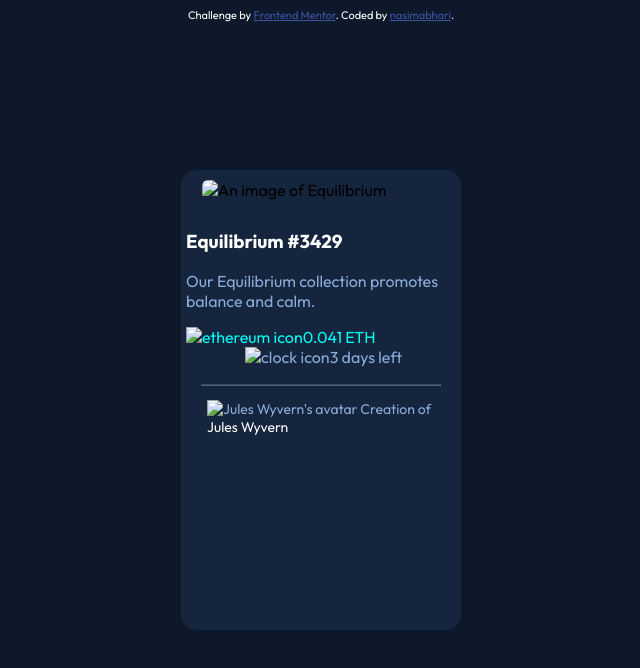
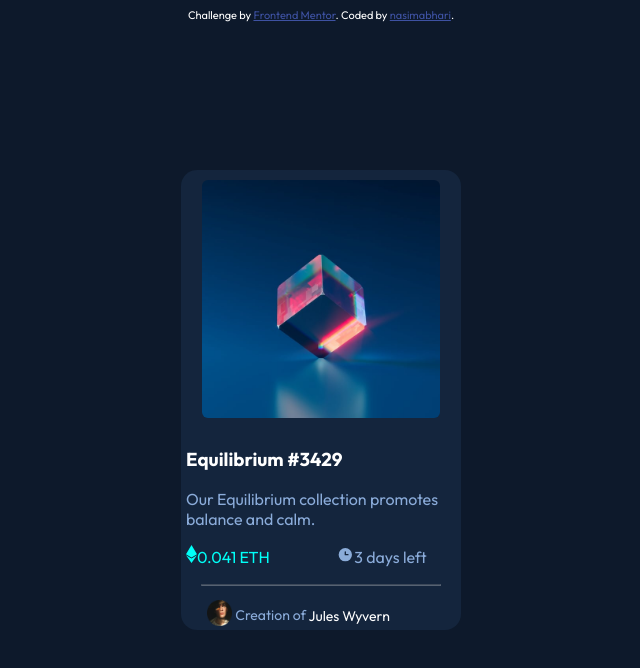
Before and after one commit to nasimabhari/NFT-preview-card-component, a plain HTML site: page index.html in a window 1280 px wide. Shown: the whole page, without its empty margins (319-959 px from the left). Drawn offline with Linux system fonts and the light colour scheme; the site is published under a folder, as on GitHub Pages, so addresses that start at the root find nothing.

Commit message:
Update index.html

```diff
--- a/index.html
+++ b/index.html
@@ -23,25 +23,25 @@
     <main>
       <div id="main-div">
         <img
-          src="/images/image-equilibrium.jpg"
+          src="./images/image-equilibrium.jpg"
           alt="An image of Equilibrium"
           id="eth-img"
         />
         <h3>Equilibrium #3429</h3>
         <p id="main-p">Our Equilibrium collection promotes balance and calm.</p>
         <span id="eth"
-          ><img src="/images/icon-ethereum.svg" alt="ethereum icon" />0.041
+          ><img src="./images/icon-ethereum.svg" alt="ethereum icon" />0.041
           ETH</span
         >
         <span id="clock"
-          ><img src="/images/icon-clock.svg" alt="clock icon" />3 days
+          ><img src="./images/icon-clock.svg" alt="clock icon" />3 days
           left</span
         >
         <br />
         <hr id="line" />
         <p id="avatar-p">
           <img
-            src="/images/image-avatar.png"
+            src="./images/image-avatar.png"
             alt="Jules Wyvern's avatar"
             id="Jules-avatar"
           />
```
